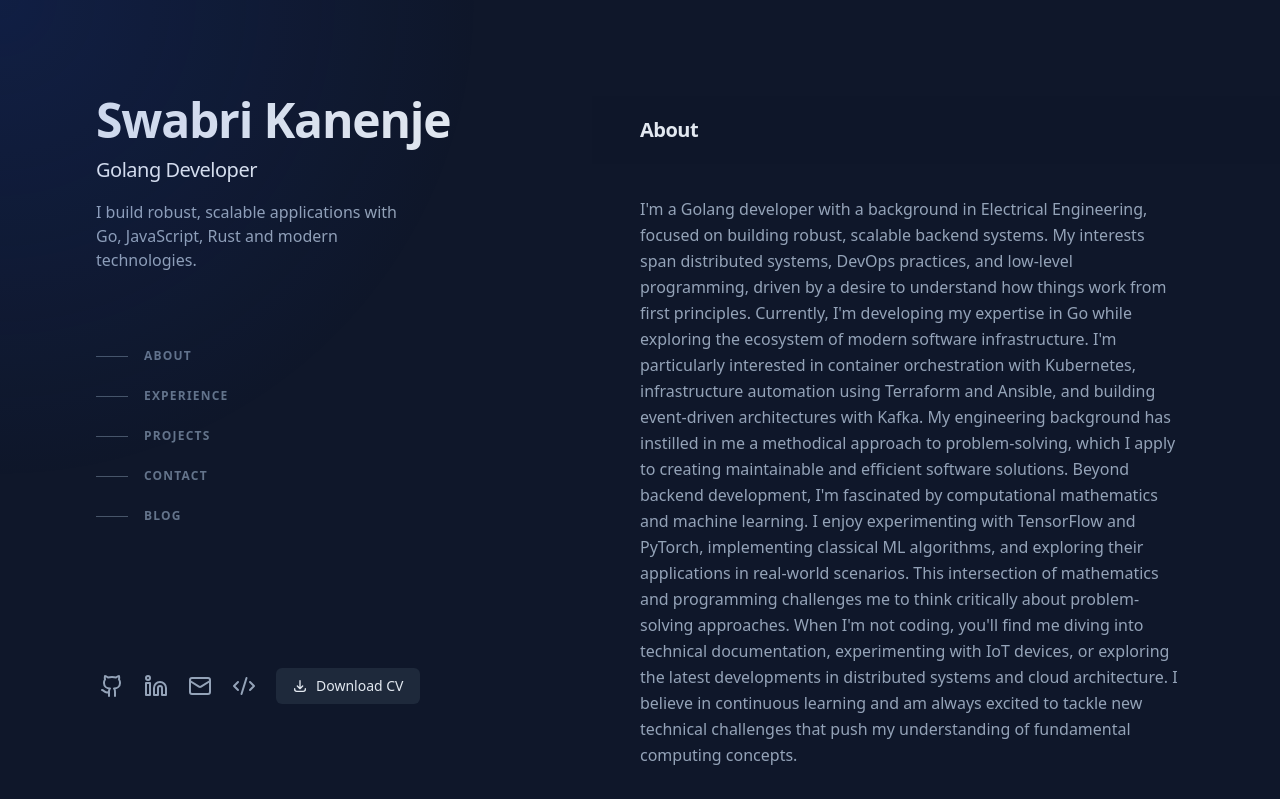
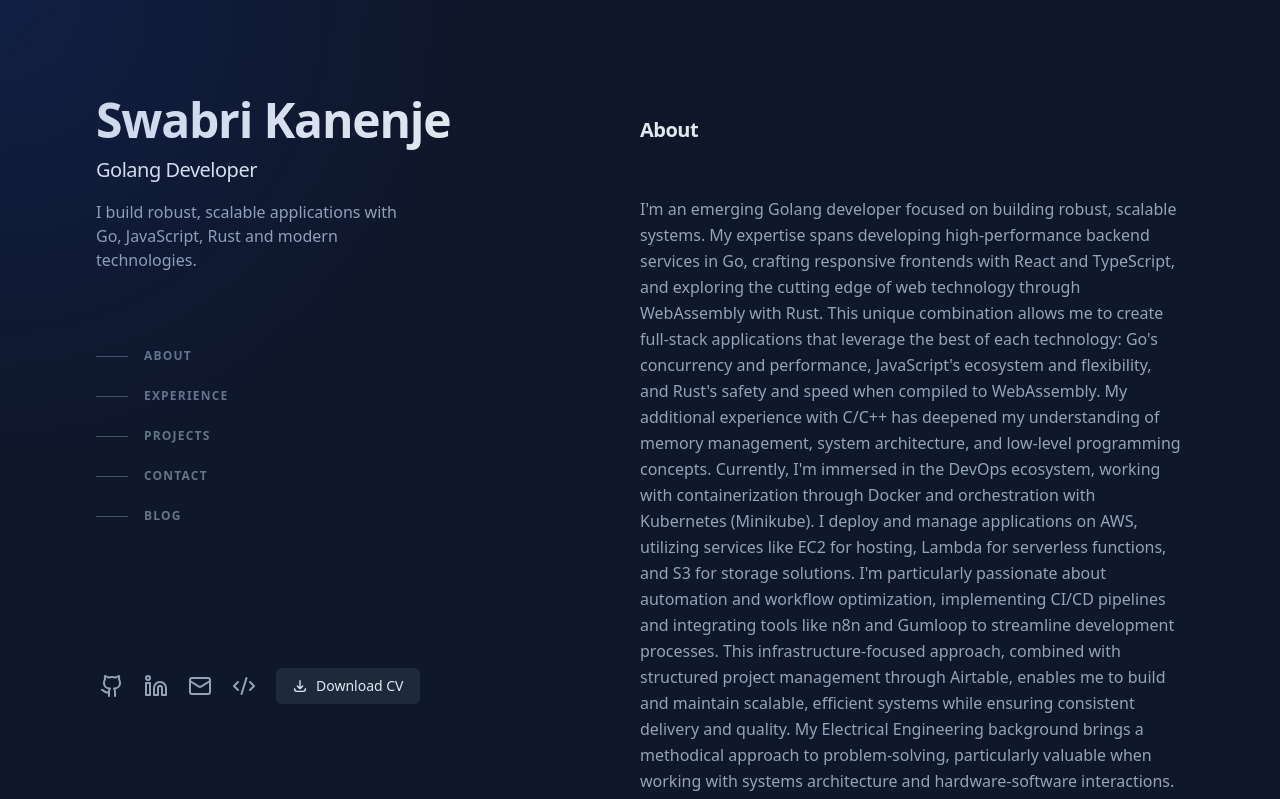
Before and after one commit to skanenje/portfolio2.0, a Next.js app: page / in a window 1280 px wide. Shown: the top 799 px of the page. Built offline with nearby package versions, Linux system fonts and the light colour scheme.

Commit message:
update about

```diff
--- a/app/page.tsx
+++ b/app/page.tsx
@@ -179,13 +179,13 @@ export default function Home() {
               </div>
               <div>
                 <p className="mb-4">
-                  I'm a Golang developer with a background in Electrical Engineering, focused on building robust, scalable backend systems. My interests span distributed systems, DevOps practices, and low-level programming, driven by a desire to understand how things work from first principles.
+                  I'm an emerging Golang developer focused on building robust, scalable systems. My expertise spans developing high-performance backend services in Go, crafting responsive frontends with React and TypeScript, and exploring the cutting edge of web technology through WebAssembly with Rust. This unique combination allows me to create full-stack applications that leverage the best of each technology: Go's concurrency and performance, JavaScript's ecosystem and flexibility, and Rust's safety and speed when compiled to WebAssembly. My additional experience with C/C++ has deepened my understanding of memory management, system architecture, and low-level programming concepts.
 
-                  Currently, I'm developing my expertise in Go while exploring the ecosystem of modern software infrastructure. I'm particularly interested in container orchestration with Kubernetes, infrastructure automation using Terraform and Ansible, and building event-driven architectures with Kafka. My engineering background has instilled in me a methodical approach to problem-solving, which I apply to creating maintainable and efficient software solutions.
 
-                  Beyond backend development, I'm fascinated by computational mathematics and machine learning. I enjoy experimenting with TensorFlow and PyTorch, implementing classical ML algorithms, and exploring their applications in real-world scenarios. This intersection of mathematics and programming challenges me to think critically about problem-solving approaches.
+                  Currently, I'm immersed in the DevOps ecosystem, working with containerization through Docker and orchestration with Kubernetes (Minikube). I deploy and manage applications on AWS, utilizing services like EC2 for hosting, Lambda for serverless functions, and S3 for storage solutions. I'm particularly passionate about automation and workflow optimization, implementing CI/CD pipelines and integrating tools like n8n and Gumloop to streamline development processes. This infrastructure-focused approach, combined with structured project management through Airtable, enables me to build and maintain scalable, efficient systems while ensuring consistent delivery and quality.
 
-                  When I'm not coding, you'll find me diving into technical documentation, experimenting with IoT devices, or exploring the latest developments in distributed systems and cloud architecture. I believe in continuous learning and am always excited to tackle new technical challenges that push my understanding of fundamental computing concepts.
+
+                  My Electrical Engineering background brings a methodical approach to problem-solving, particularly valuable when working with systems architecture and hardware-software interactions. When not coding, I solve challenges on Rosetta Code and CodeWars, and enjoy hiking and swimming.
                 </p>
               </div>
             </section>
```
